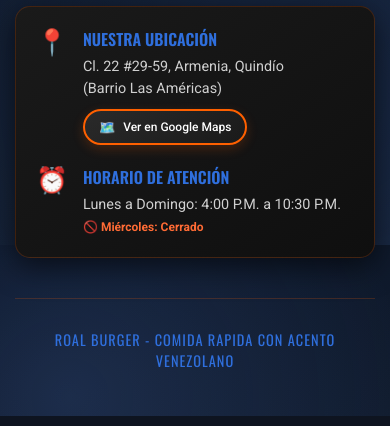
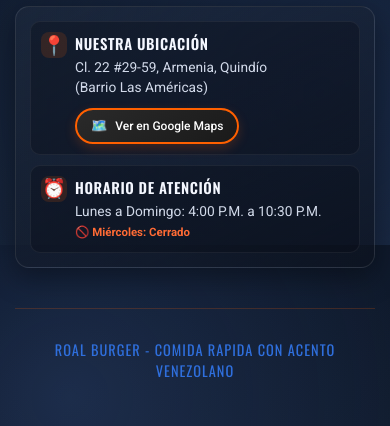
Before and after one commit to nodusestudio/menu-roal-burger, a plain HTML site: page index.html in a window 390 px wide. Shown: the part 1443-1869 px from the top of the page. Drawn offline with nearby package versions, Linux system fonts and the light colour scheme; no server answers.

Commit message:
Agrega categoria Bebidas y Adicionales y mejora estilos de secciones

```diff
--- a/script-v2.js
+++ b/script-v2.js
@@ -206,7 +206,9 @@
     'combos de perros y express',
     'combos familiares',
     'combos de temporada',
-    'combos de temporadas'
+    'combos de temporadas',
+    'bebidas y adicionales',
+    'adicionales'
 ];
 
 const FORCED_CATEGORY_BUTTONS = [
@@ -214,7 +216,8 @@
     { key: 'combos burger', name: 'COMBOS BURGER' },
     { key: 'combos perros', name: 'COMBOS PERROS' },
     { key: 'combos familiares', name: 'COMBOS FAMILIARES' },
-    { key: 'combos de temporada', name: 'COMBOS DE TEMPORADA' }
+    { key: 'combos de temporada', name: 'COMBOS DE TEMPORADA' },
+    { key: 'bebidas y adicionales', name: 'BEBIDAS Y ADICIONALES' }
 ];
 
 const CATEGORY_IMAGE_ALIASES = {
@@ -232,7 +235,9 @@
     combosdeperrosyexpress: 'COMBOS DE PERROS Y EXPRESS.png',
     combosfamiliares: 'COMBOS FAMILIARES.png',
     combosdetemporada: 'COMBOS DE TEMPORADAS.png',
-    combosdetemporadas: 'COMBOS DE TEMPORADAS.png'
+    combosdetemporadas: 'COMBOS DE TEMPORADAS.png',
+    bebidasyadicionales: 'bebidas y adicionales.png',
+    adicionales: 'bebidas y adicionales.png'
 };
 
 const PINNED_CATEGORY_BUTTONS = [
@@ -244,7 +249,8 @@
     { key: 'combos burger', name: 'COMBOS BURGER', matchKeys: ['combos burger', 'combo burger', 'combos de burger'] },
     { key: 'combos perros', name: 'COMBOS PERROS', matchKeys: ['combos perros', 'combos perros y express', 'combos de perros y express', 'combos de perros', 'combos express'] },
     { key: 'combos familiares', name: 'COMBOS FAMILIARES', matchKeys: ['combos familiares', 'combo familiar'] },
-    { key: 'combos de temporada', name: 'COMBOS DE TEMPORADA', matchKeys: ['combos de temporada', 'combos de temporadas', 'combos temporada'] }
+    { key: 'combos de temporada', name: 'COMBOS DE TEMPORADA', matchKeys: ['combos de temporada', 'combos de temporadas', 'combos temporada'] },
+    { key: 'bebidas y adicionales', name: 'BEBIDAS Y ADICIONALES', matchKeys: ['bebidas y adicionales', 'adicionales', 'bebidas'] }
 ];
 
 const SECTION_CATEGORY_KEYS = {
--- a/style.css
+++ b/style.css
@@ -673,7 +673,12 @@
     margin-bottom: 28px;
 }
 
+.category-grid-section .section-title {
+    text-align: center;
+}
+
 .social-title {
+    text-align: center;
     margin-bottom: 14px;
 }
 
@@ -928,18 +933,25 @@
 
 /* Card de Información */
 .info-card {
-    background: linear-gradient(145deg, #1a1a1a, #0f0f0f);
-    border-radius: 15px;
-    padding: 25px;
+    background: linear-gradient(155deg, rgba(255, 255, 255, 0.03), rgba(12, 18, 30, 0.72));
+    border-radius: 14px;
+    padding: 18px;
     margin-bottom: 30px;
-    box-shadow: 0 8px 30px rgba(0, 0, 0, 0.6);
-    border: 1px solid rgba(255, 96, 0, 0.2);
+    box-shadow: 0 10px 28px rgba(0, 0, 0, 0.35);
+    border: 1px solid rgba(255, 255, 255, 0.1);
+    display: grid;
+    grid-template-columns: repeat(2, minmax(0, 1fr));
+    gap: 12px;
 }
 
 .info-item {
     display: flex;
     align-items: flex-start;
-    margin-bottom: 20px;
+    margin-bottom: 0;
+    padding: 12px;
+    border-radius: 10px;
+    background: rgba(8, 12, 20, 0.32);
+    border: 1px solid rgba(255, 255, 255, 0.06);
 }
 
 .info-item:last-child {
@@ -947,25 +959,33 @@
 }
 
 .info-item .icon {
-    font-size: 2rem;
-    margin-right: 15px;
+    font-size: 1.35rem;
+    margin-right: 10px;
     flex-shrink: 0;
+    width: 30px;
+    height: 30px;
+    display: inline-flex;
+    align-items: center;
+    justify-content: center;
+    border-radius: 8px;
+    background: rgba(255, 96, 0, 0.14);
 }
 
 .info-text strong {
     display: block;
-    color: var(--brand-primary);
-    font-size: 1.1rem;
-    margin-bottom: 5px;
+    color: #f4f7ff;
+    font-size: 0.95rem;
+    margin-bottom: 4px;
     font-weight: 600;
     text-transform: uppercase;
     font-family: 'Oswald', sans-serif;
+    letter-spacing: 0.6px;
 }
 
 .info-text p {
-    color: #d0d0d0;
-    line-height: 1.5;
-    font-size: 0.95rem;
+    color: rgba(232, 239, 255, 0.9);
+    line-height: 1.45;
+    font-size: 0.9rem;
 }
 
 /* Contenedor de Botones */
@@ -1253,15 +1273,21 @@
     }
 
     .info-card {
-        padding: 20px;
+        grid-template-columns: 1fr;
+        padding: 14px;
+        gap: 10px;
+    }
+
+    .info-item {
+        padding: 10px;
     }
 
     .info-text strong {
-        font-size: 1rem;
+        font-size: 0.92rem;
     }
 
     .info-text p {
-        font-size: 0.9rem;
+        font-size: 0.86rem;
     }
 
     .banner {
@@ -1289,7 +1315,10 @@
     }
 
     .info-item .icon {
-        font-size: 1.6rem;
+        font-size: 1.2rem;
+        width: 26px;
+        height: 26px;
+        margin-right: 8px;
     }
 }
 
```
